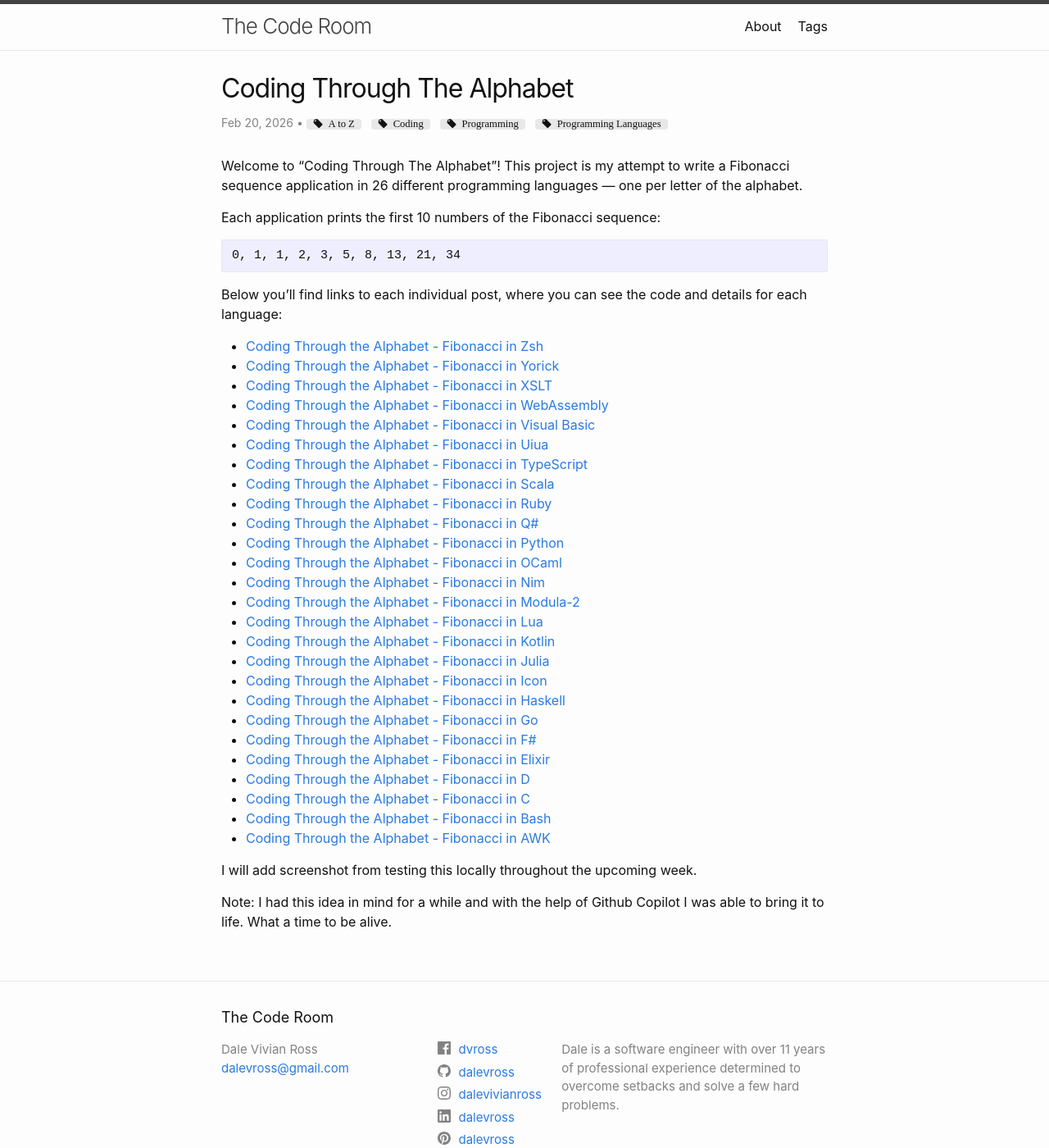
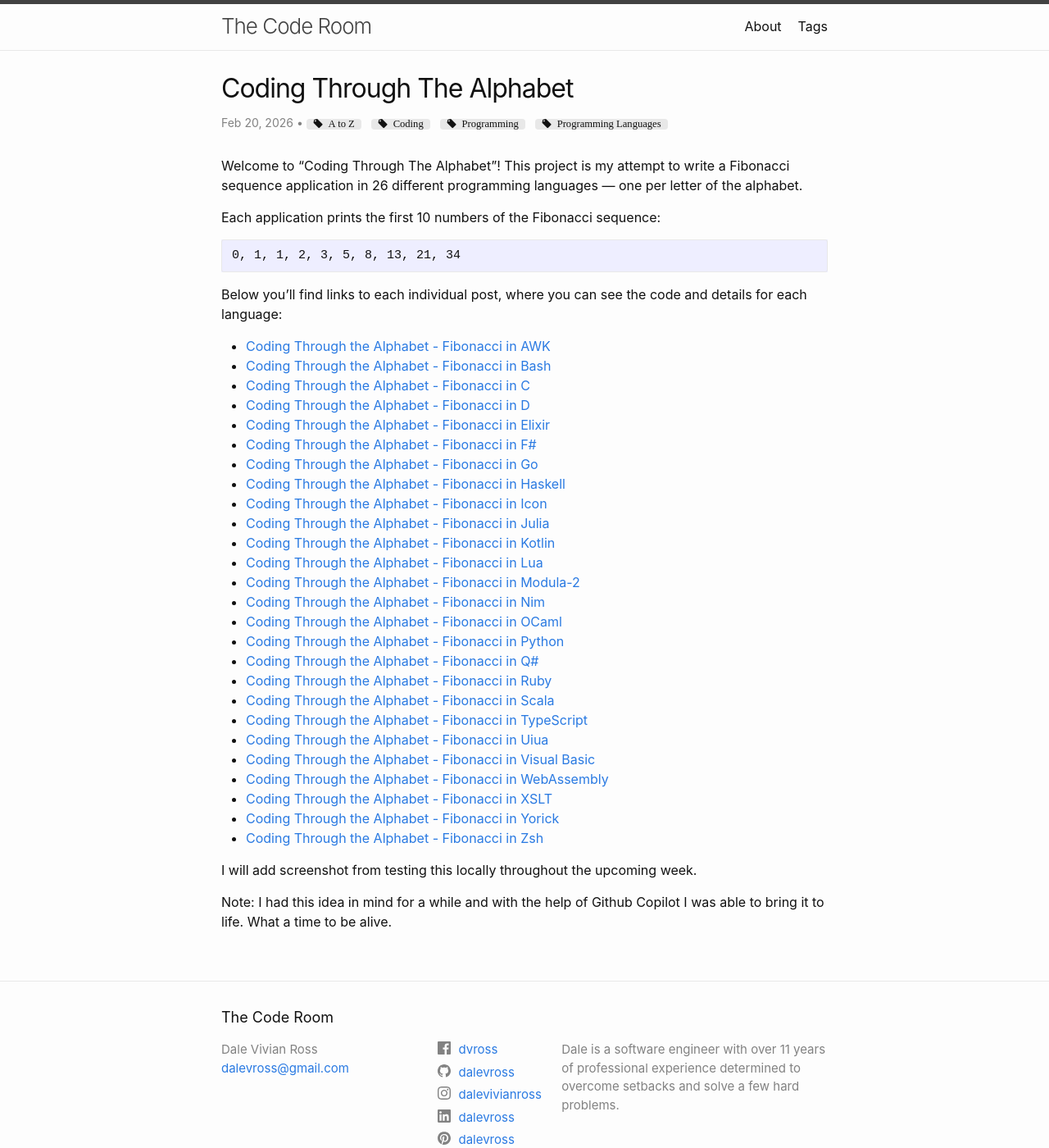
Before and after one commit to dalevross/blog, a Jekyll site: the page built from _posts/coding-through-the-alphabet/2026-02-20-coding-through-the-alphabet.md, in a window 1280 px wide and 1400 px high. Shown: the whole window at 82% size. Built offline with Jekyll 4.4.1, drawn with Linux system fonts in a browser that asks for light colours; comment, search, counter and statistics services are not loaded.

Commit message:
Sort individual post links in "Coding Through The Alphabet" project

```diff
--- a/_posts/coding-through-the-alphabet/2026-02-20-coding-through-the-alphabet.md
+++ b/_posts/coding-through-the-alphabet/2026-02-20-coding-through-the-alphabet.md
@@ -26,7 +26,7 @@ Each application prints the first 10 numbers of the Fibonacci sequence:
 
 Below you'll find links to each individual post, where you can see the code and details for each language:
 
-{% assign langs = site.posts | where_exp: "post", "post.categories contains 'coding-through-the-alphabet'" %}
+{% assign langs = site.posts | where_exp: "post", "post.categories contains 'coding-through-the-alphabet'" | sort: "title" %}
 
 <ul>
 {% for post in langs %}
```
